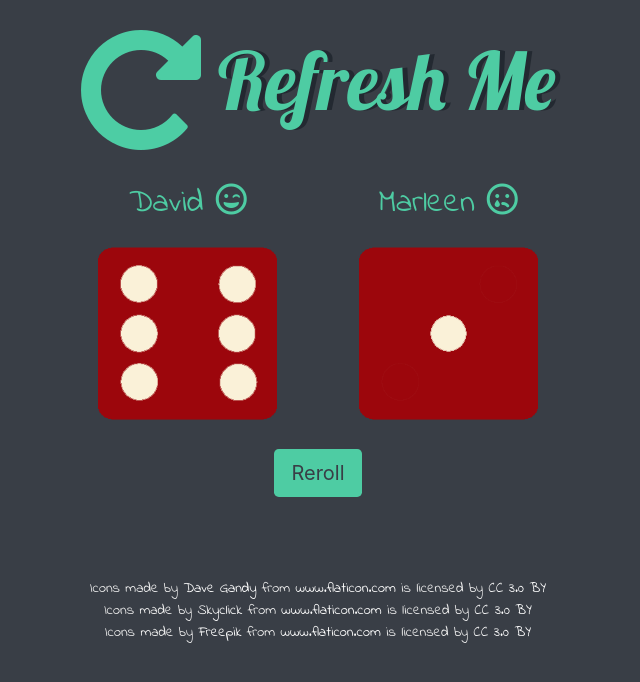
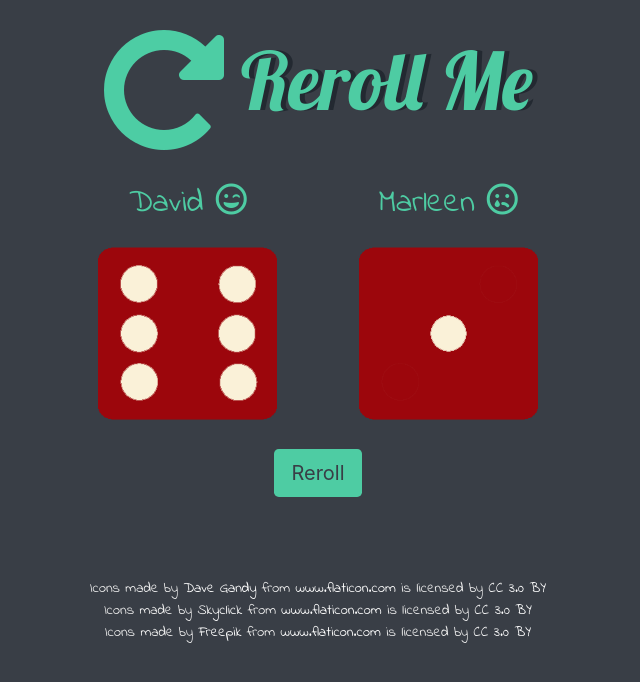
Before and after one commit to dgreenberg90/diceroll, a plain HTML site: page index.html in a window 1280 px wide. Shown: the whole page, without its empty margins (322-962 px from the left). Drawn offline with nearby package versions, Linux system fonts and the light colour scheme.

Commit message:
Update index.html

```diff
--- a/index.html
+++ b/index.html
@@ -16,7 +16,7 @@
   <body>
 
     <div class="container">
-      <h1><img class="header-img" src="images/refresh-arrow.png"> Refresh Me</h1>
+      <h1><img class="header-img" src="images/refresh-arrow.png"> Reroll Me</h1>
 
       <div class="dice">
         <p id="david">David <i class="far fa-grin-wink"></i></p>
```
